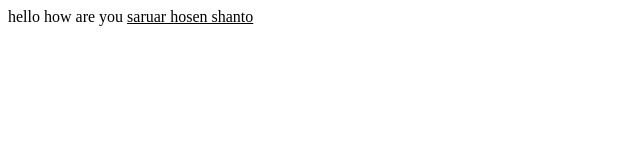
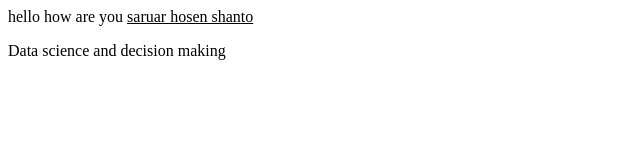
Before and after one commit to Saruar-Hosen/first-project, a plain HTML site: page index.html in a window 1280 px wide. Shown: the whole page, without its empty margins (0-640 px from the left). Drawn offline with Linux system fonts and the light colour scheme.

Commit message:
Update index.html

```diff
--- a/index.html
+++ b/index.html
@@ -8,5 +8,6 @@
 <body>
     hello how are you
     <U> saruar  hosen  shanto </U>
+    <P> Data science and decision making</P>
 </body>
 </html>
```
